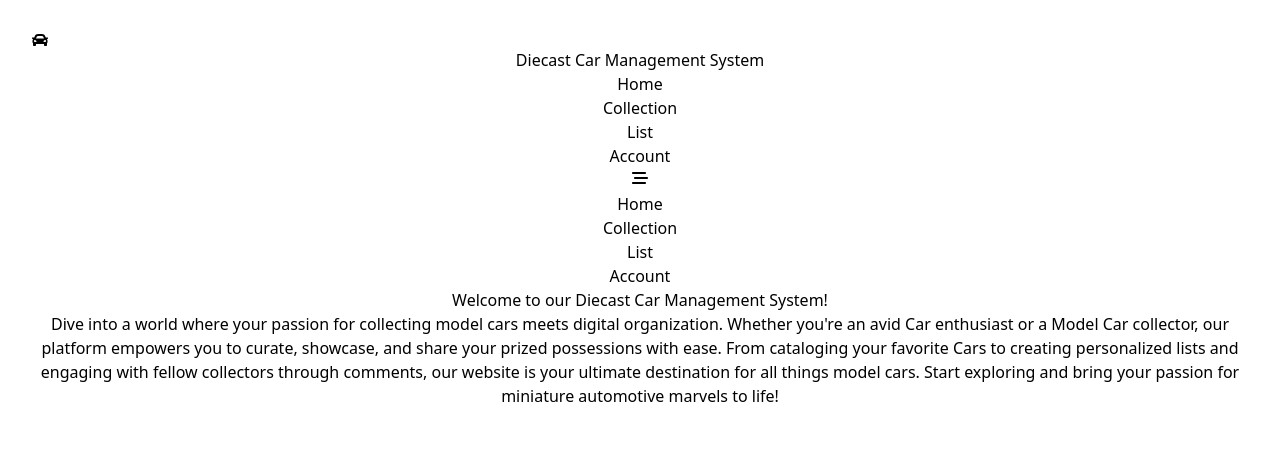
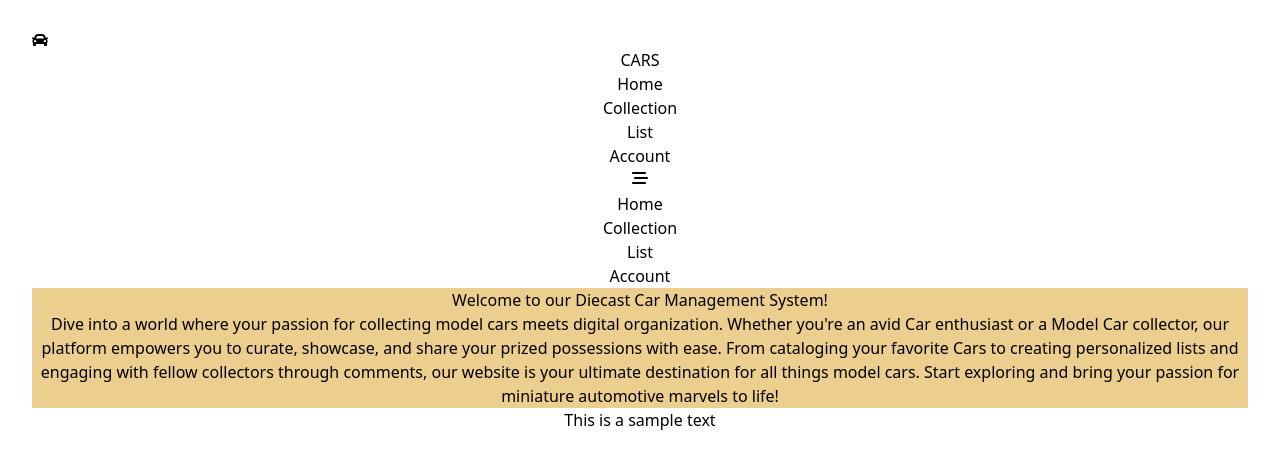
Before and after one commit to Jeffano/CarManagementApp, a React (Vite) app in the folder client/: page / in a window 1280 px wide. Shown: the top 464 px of the page. Built offline with nearby package versions, Linux system fonts and the light colour scheme.

Commit message:
Update npm dependencies and add Swiper library for carousel functionality

```diff
--- a/client/package.json
+++ b/client/package.json
@@ -17,7 +17,8 @@
     "react-dom": "^18.2.0",
     "react-icons": "^5.1.0",
     "react-router-dom": "^6.23.0",
-    "sort-by": "^1.2.0"
+    "sort-by": "^1.2.0",
+    "swiper": "^11.1.1"
   },
   "devDependencies": {
     "@types/react": "^18.2.66",
--- a/client/src/components/Banner.jsx
+++ b/client/src/components/Banner.jsx
@@ -3,13 +3,13 @@ import { motion } from 'framer-motion';
 
 const Banner = () => {
   return (
-    <div className="px-4 lg:px-24 bg-teal-100 items-center">
+    <div className="px-4 lg:px-24 items-center" style={{ backgroundColor: 'rgb(236, 206, 142)' }}>
       <div className='flex flex-col md:flex-row justify-between items-center gap-12 py-40'>
 
         {/* left side */}
         <div>
           <motion.h2 className='text-5xl font-bold leading-snug text-black'
-            whileHover={{ scale: 1.05, transition: { duration: 0.5 }  }}
+            whileHover={{ scale: 1.05, transition: { duration: 0.5 }, cursor: 'default'}}
             whileTap={{ scale: 0.95 }}>
             Welcome to our Diecast Car Management System!
           </motion.h2>
--- a/client/src/components/Navbar.jsx
+++ b/client/src/components/Navbar.jsx
@@ -48,7 +48,7 @@ const Navbar = () => {
         <div className='flex justify-between items-center text-base gap-8'>
 
           {/* logo */}
-          <Link to='/' className='text-2xl font-bold text-blue-700 flex items-center gap-2'><FaCar className='inline-block' />Diecast Car Management System</Link>
+          <Link to='/' className='text-2xl font-bold text-blue-700 flex items-center gap-2'><FaCar className='inline-block' />CARS</Link>
 
           {/* nav items for large devices */}
           <ul className='md:flex space-x-12 hidden'>
--- a/client/src/home/Home.jsx
+++ b/client/src/home/Home.jsx
@@ -1,10 +1,12 @@
 import React from 'react'
 import Banner from '../components/Banner'
+import PublicLists from './PublicLists'
 
 const Home = () => {
   return (
     <div>
       <Banner/>
+      <PublicLists/>
     </div>
   )
 }
--- /dev/null
+++ b/client/src/home/PublicLists.jsx
@@ -0,0 +1,11 @@
+import React from 'react';
+
+const SampleText = () => {
+  return (
+    <div>
+      <h1>This is a sample text</h1>
+    </div>
+  );
+}
+
+export default SampleText;
```
Also changed, not shown: 1 other file (tests, documents, lock files or other folders).
